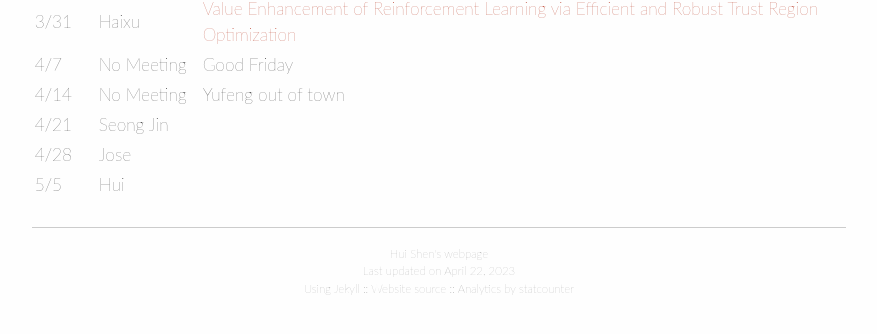
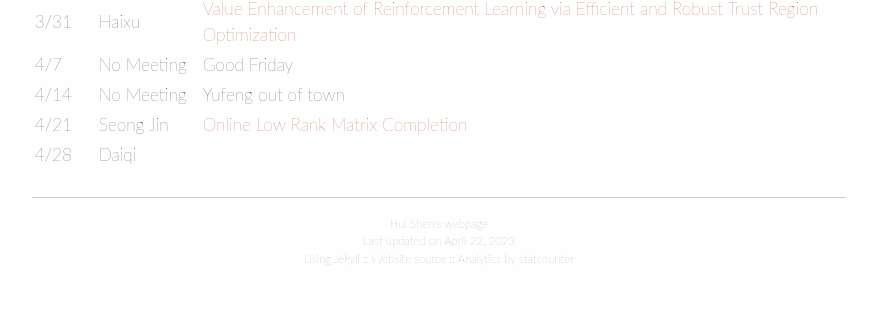
Before and after one commit to huishenstats/sophiashenh.github.io, a Jekyll site: the page built from group_meeting/2023Spring.md, in a window 1280 px wide. Shown: the part 555-889 px from the top of the page, without its empty margins (201-1078 px from the left). Built offline with Jekyll 4.4.1, drawn with Linux system fonts in a browser that asks for light colours.

Commit message:
weekly update

```diff
--- a/group_meeting/2023Spring.md
+++ b/group_meeting/2023Spring.md
@@ -23,6 +23,5 @@ Time: 3:00 - 4:00pm
 |  3/31  |  Haixu | [Value Enhancement of Reinforcement Learning via Efficient and Robust Trust Region Optimization](https://arxiv.org/pdf/2301.02220.pdf) |
 |  4/7   |  No Meeting | Good Friday  |
 |  4/14  |  No Meeting | Yufeng out of town |
-|  4/21  |  Seong Jin |  |
-|  4/28  |  Jose  |  |
-|  5/5   |  Hui  |  |
+|  4/21  |  Seong Jin | [Online Low Rank Matrix Completion](https://arxiv.org/pdf/2209.03997.pdf) |
+|  4/28  |  Daiqi  |  |
```
Also changed, not shown: 1 other file.
